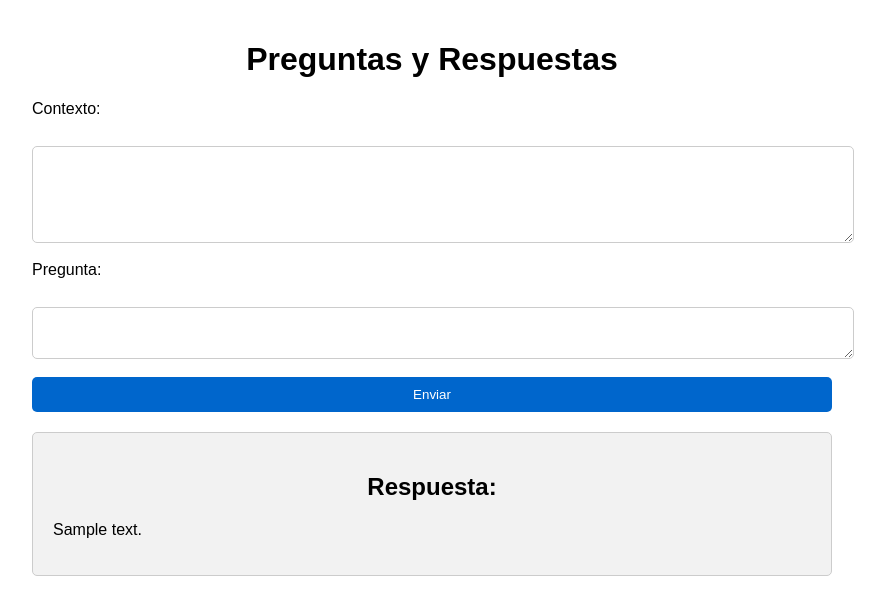
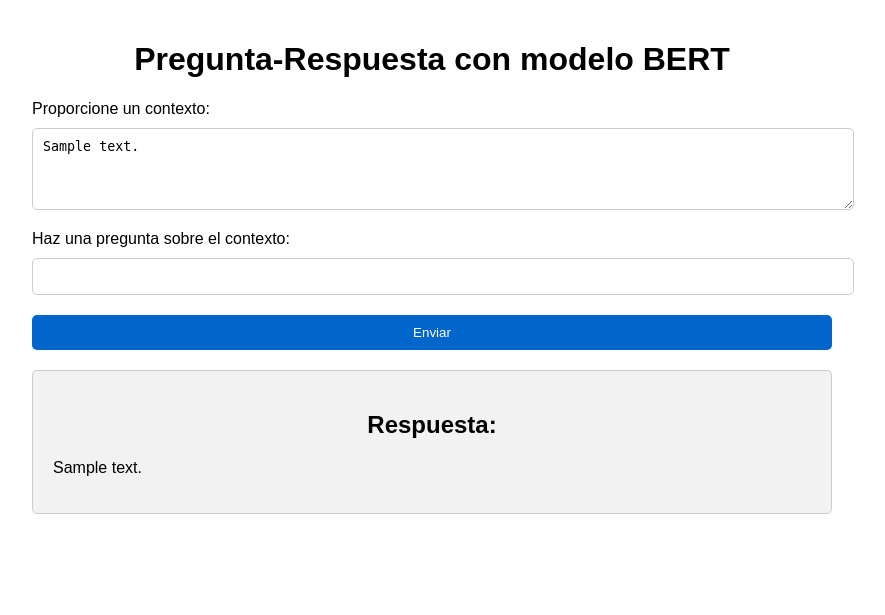
Before and after one commit to LorenzoLongaretto/BERT, a Flask app: template pag-bert/templates/index.html in a window 1280 px wide. Shown: the top 615 px of the page, without its empty margins (208-1093 px from the left). Run offline with Flask 3, Linux system fonts and the light colour scheme; the template is opened without the code that fills it: most values are stand-ins (such as "Sample title", 1, 10 or a date in 2020).

Commit message:
Update index.html
mantiene el contexto

```diff
--- a/pag-bert/templates/index.html
+++ b/pag-bert/templates/index.html
@@ -1,26 +1,36 @@
+{% block content %}
 <!DOCTYPE html>
-<html>
+<html lang="en">
+
 <head>
   <meta charset="UTF-8">
-    <title>Preguntas y Respuestas</title>
+  <meta http-equiv="X-UA-Compatible" content="IE=edge">
+  <meta name="viewport" content="width=device-width, initial-scale=1.0">
+  <title>Pregunta-Respuesta con modelo BERT</title>
   <link rel="stylesheet" href="{{ url_for('static', filename='style.css') }}">
-  </head>
+
 <body>
-    <div class="container">
-      <h1>Preguntas y Respuestas</h1>
+  <h1>Pregunta-Respuesta con modelo BERT</h1>
+  <div class="form-group">
     <form method="POST" action="/">
-        <label for="context">Contexto:</label><br>
-        <textarea id="context" name="context" rows="5" cols="50"></textarea><br>
-        <label for="question">Pregunta:</label><br>
-        <textarea id="question" name="question" rows="2" cols="50"></textarea><br>
+    <label for="context_input">Proporcione un contexto:</label>
+    <textarea name="context_input" rows="4" cols="50">{{ context }}</textarea>
+  </div>
+  <div class="form-group">
+    <label for="question_input">Haz una pregunta sobre el contexto:</label>
+    <input type="text" name="question_input">
+  </div>
+  <div class="form-group">
     <input type="submit" value="Enviar">
     </form>
+  </div>
   {% if answer %}
   <div class="answer">
     <h2>Respuesta:</h2>
     <p>{{ answer }}</p>
   </div>
   {% endif %}
-    </div>
 </body>
+
 </html>
+{% endblock %}
```
Lines whose indentation alone changed are shown as unchanged.
